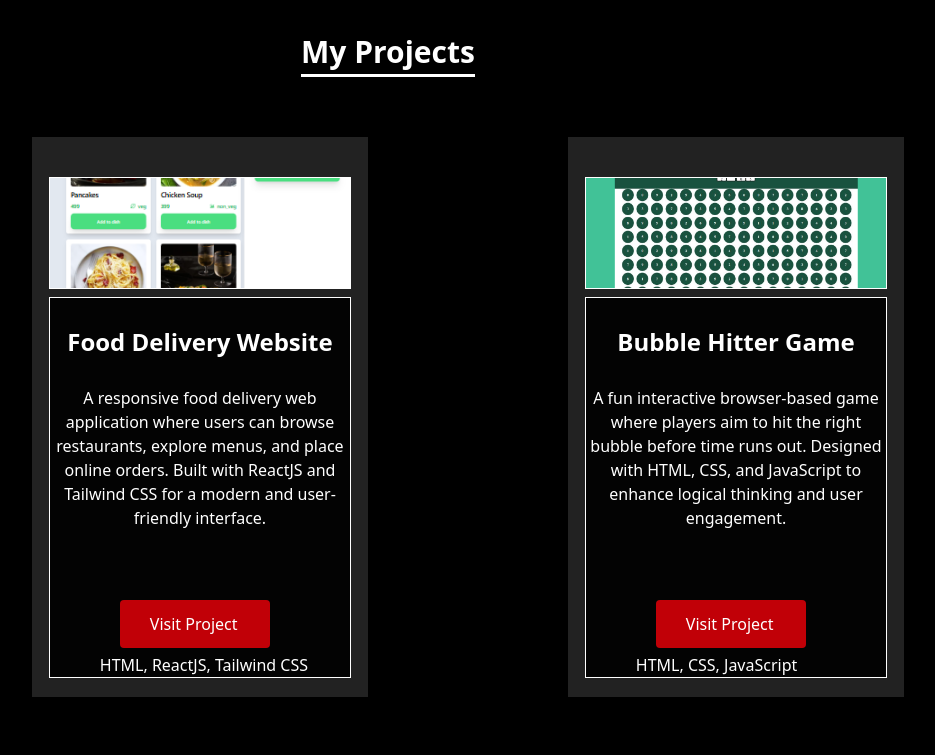
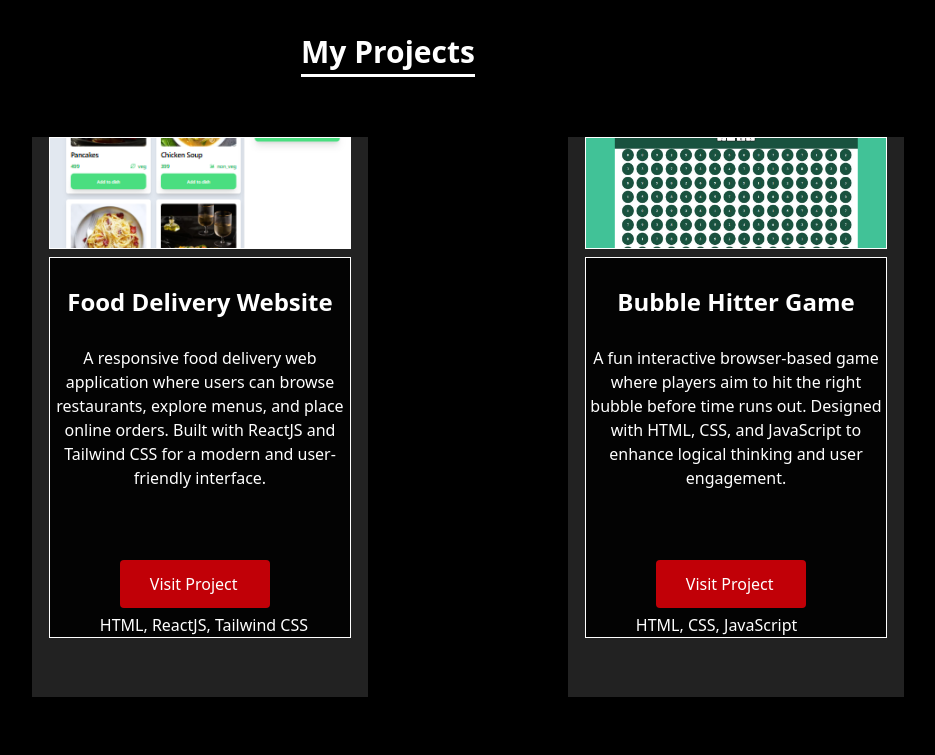
Before and after one commit to senger-shubham/Portfolio, a React (Vite) app: page / in a window 1280 px wide. Shown: the part 1720-2475 px from the top of the page, without its empty margins (252-1187 px from the left). Built offline with nearby package versions, Linux system fonts and the light colour scheme.

Commit message:
Fixed path of portfolio project

```diff
--- a/src/components/Card.jsx
+++ b/src/components/Card.jsx
@@ -8,7 +8,7 @@ function Card({ title, discription, image, link, tech }) {
 
             <div className="w-84 h-140  bg-[rgb(34,34,34)] text-white ml-40 mt-[20px] flex  items-center flex-col gap-2 transform ">
 
-                <div className="w-[90%] h-[20%] border-1 bg-amber-600 mt-[40px]">
+                <div className="w-[90%] h-[20%] border-1">
                     <img src={image} alt="logo" className="w-[100%] h-[100%] object-cover" />
                 </div>
 
--- a/src/pages/Projects.jsx
+++ b/src/pages/Projects.jsx
@@ -30,7 +30,7 @@ function Projects(){
     discription:
       "A personal portfolio website showcasing my skills, projects, and achievements. Built with ReactJS and Tailwind CSS to ensure responsiveness and a professional design.",
     image: portfolio,
-    link: "https://github.com/senger-shubham/Portfolio",
+    link: "https://vercel.com/senger-shubhams-projects/portfolio",
     tech: "HTML, ReactJS, Tailwind CSS",
   },
   {
```
